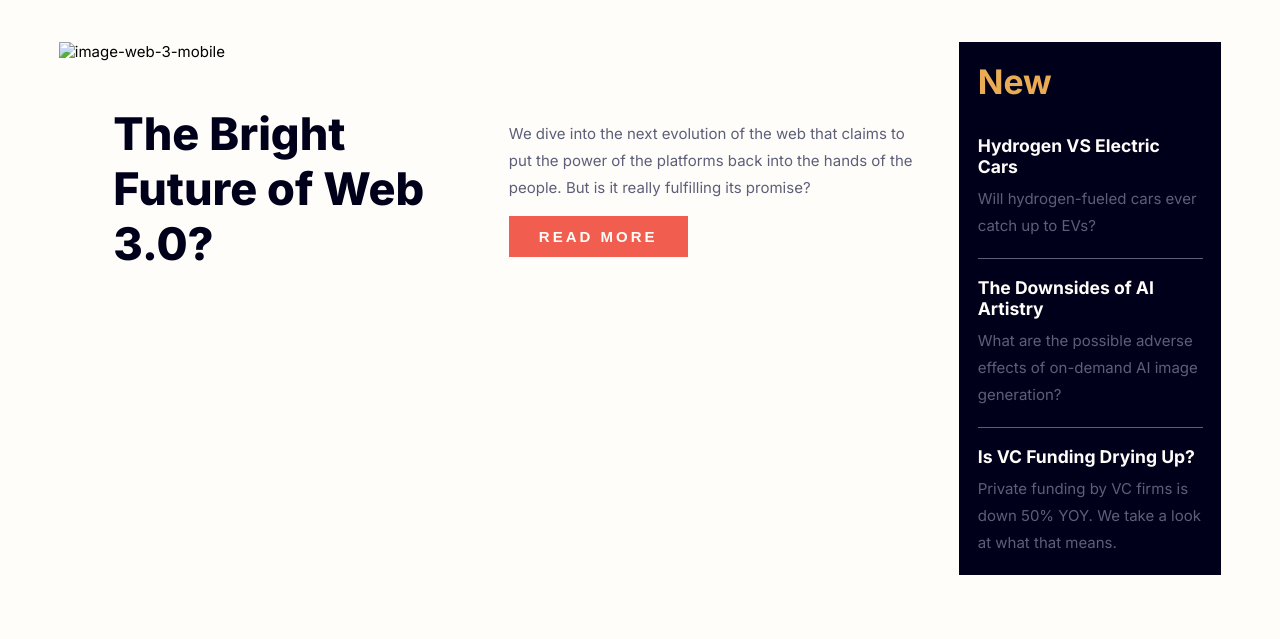
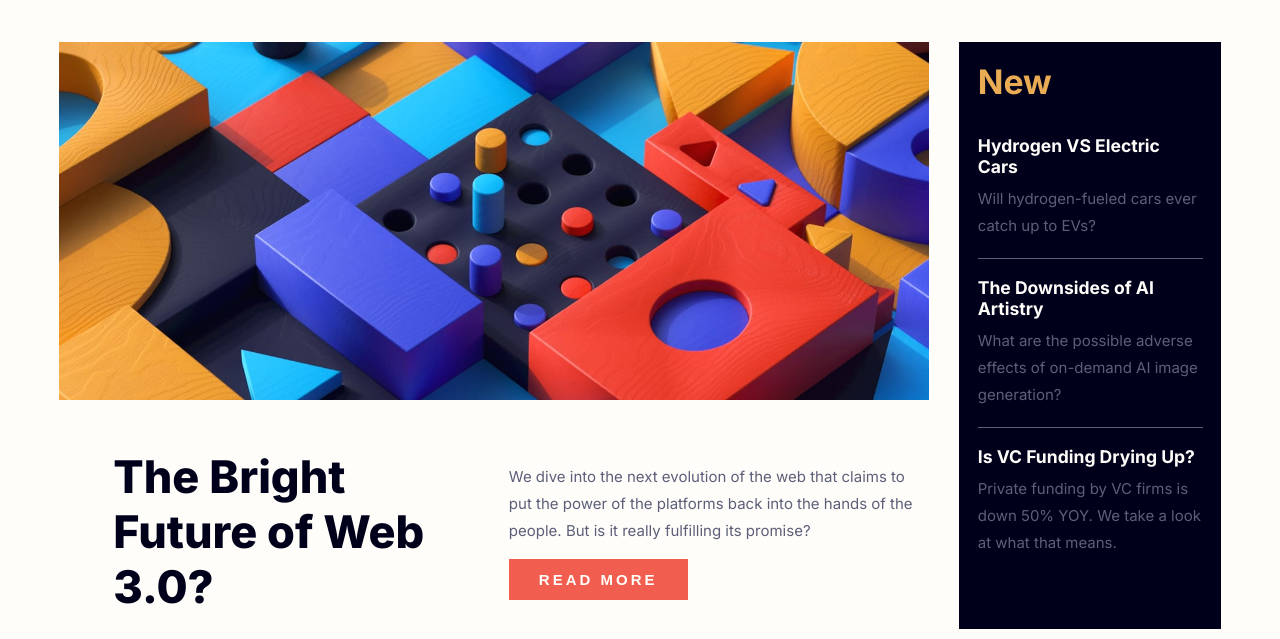
Before and after one commit to AnderssonFuentes/news-homepage-main, a plain HTML site: page index.html in a window 1280 px wide. Shown: the part 90-729 px from the top of the page. Drawn offline with Linux system fonts and the light colour scheme; the site is published under a folder, as on GitHub Pages, so addresses that start at the root find nothing.

Commit message:
CSS img update

```diff
--- a/index.html
+++ b/index.html
@@ -58,10 +58,10 @@
         <picture>
           <source
             media="(min-width: 768px)"
-            srcset="/assets/images/image-web-3-desktop.jpg"
+            srcset="assets/images/image-web-3-desktop.jpg"
           />
           <img
-            src="/assets/images/image-web-3-mobile.jpg"
+            src="assets/images/image-web-3-mobile.jpg"
             alt="image-web-3-mobile"
           />
         </picture>
```
